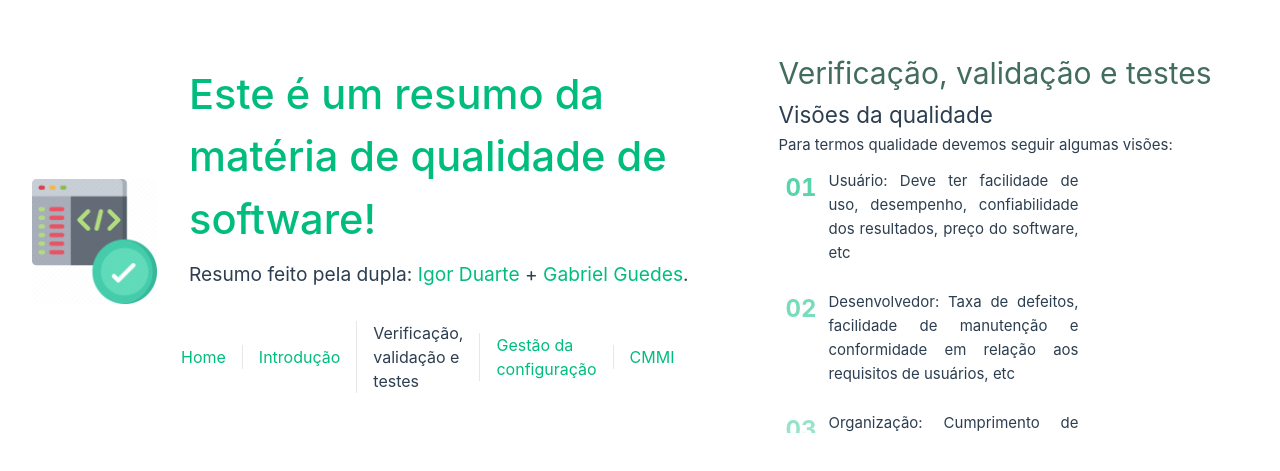
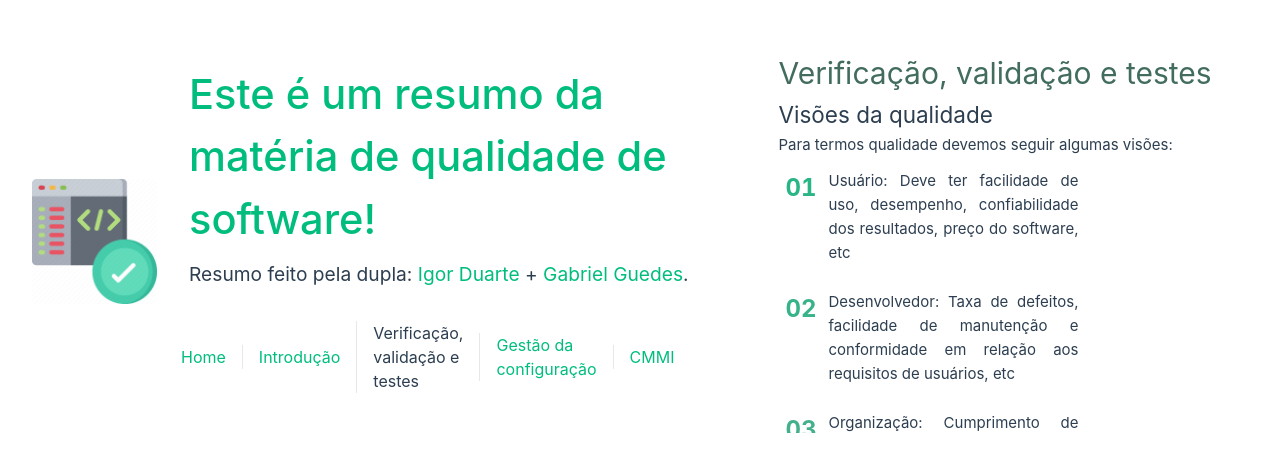
Before and after one commit to gabrielgdc/quality-software-resume, a Vue app: page /tests in a window 1280 px wide. Shown: the part 159-630 px from the top of the page. Built offline with nearby package versions, Linux system fonts and the light colour scheme.

Commit message:
refactor: Change css style

```diff
--- a/src/assets/viewsEssentials.css
+++ b/src/assets/viewsEssentials.css
@@ -25,7 +25,7 @@ min-width: 50px;
 padding-right: 12px;
 font-variant-numeric: tabular-nums;
 align-self: flex-start;
-background-image: linear-gradient(to bottom, hsla(160, 100%, 37%, 1), hsla(160, 100%, 37%, 0.2));
+background-image: linear-gradient(to bottom, rgb(0, 189, 126), hsla(160, 100%, 24%, 0.633));
 background-attachment: fixed;
 -webkit-background-clip: text;
 -webkit-text-fill-color: transparent;
@@ -55,6 +55,7 @@ h1 {
 
 .viewLayout p {
   text-align: justify;
+  line-height: 1.6;
 }
 
 @media (min-width: 1024px) {
```
